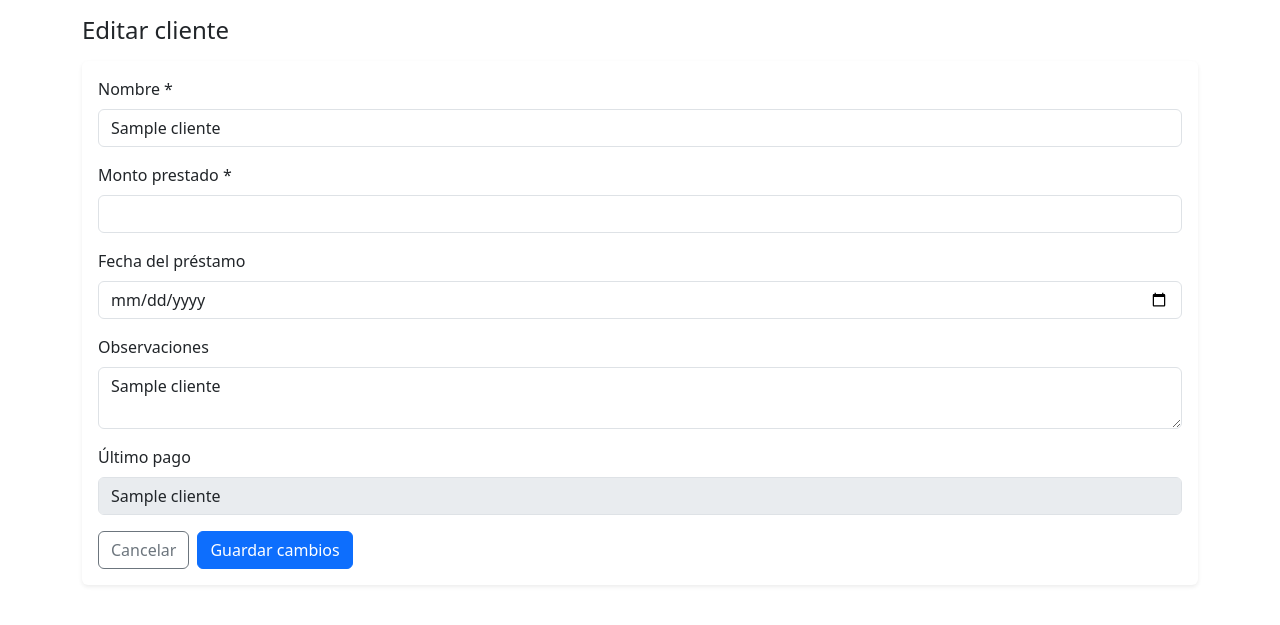
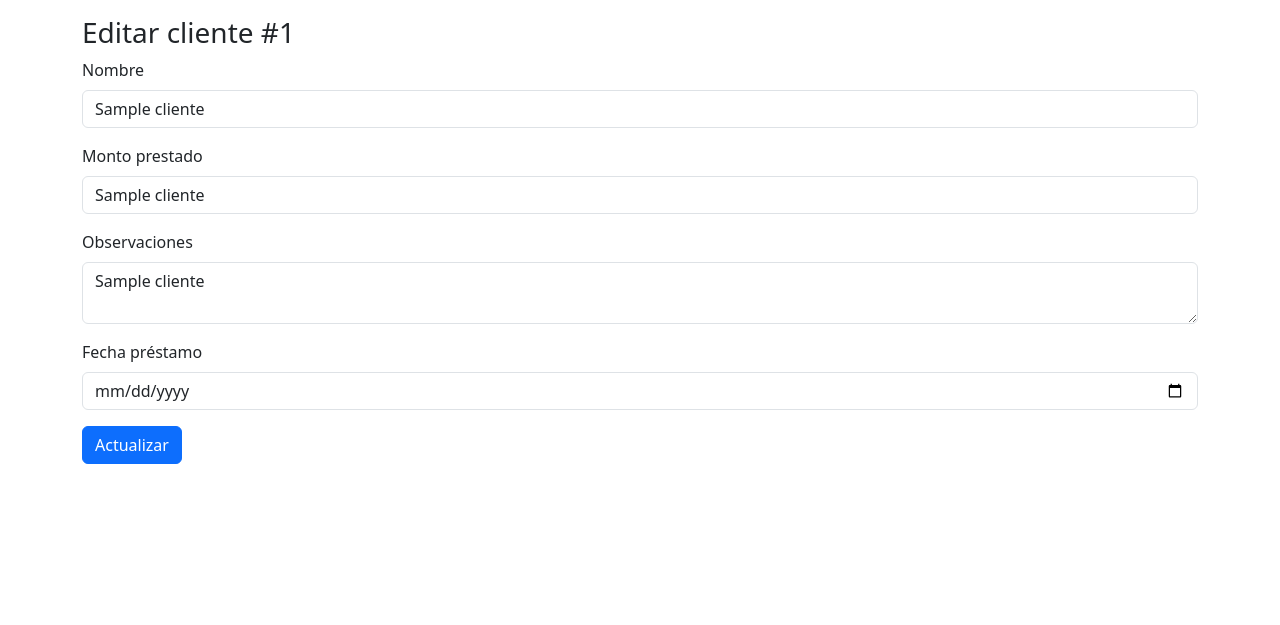
Before and after one commit to luisrobles062/ruta-cobros-app, a Flask app: page /clientes/1/editar in a window 1280 px wide. Shown: the part 56-681 px from the top of the page. Run offline with Flask 3, Linux system fonts and the light colour scheme; a user stored in the database is signed in; tables that the repository leaves empty hold one stand-in row (values such as "Sample post"); a database or web service that is not in the repository returns one stand-in record (values such as "Sample title"); data that the repository does not hold is empty; some libraries are stand-ins or nearby versions.

Commit message:
Update editar_cliente.html

```diff
--- a/templates/editar_cliente.html
+++ b/templates/editar_cliente.html
@@ -1,35 +1,23 @@
-{% extends "base.html" %}
-{% block title %}Editar cliente - Ruta de Cobros{% endblock %}
+{% extends 'base.html' %}
 {% block content %}
-<h1 class="h4 mb-3">Editar cliente</h1>
-<div class="card border-0 shadow-sm">
-  <div class="card-body">
-    <form method="POST" action="{{ url_for('cliente_editar', cliente_id=cliente[0]) }}">
+<h3>Editar cliente #{{ cliente[0] }}</h3>
+<form method="post">
   <div class="mb-3">
-        <label class="form-label">Nombre *</label>
-        <input name="nombre" class="form-control" required value="{{ cliente[1] }}">
+    <label class="form-label">Nombre</label>
+    <input class="form-control" name="nombre" value="{{ cliente[1] }}" required>
   </div>
   <div class="mb-3">
-        <label class="form-label">Monto prestado *</label>
-        <input name="monto_prestado" class="form-control" type="number" step="0.01" min="0" required value="{{ cliente[2] }}">
-      </div>
-      <div class="mb-3">
-        <label class="form-label">Fecha del préstamo</label>
-        <input name="fecha_prestamo" class="form-control" type="date" value="{{ cliente[5] }}">
+    <label class="form-label">Monto prestado</label>
+    <input class="form-control" name="monto_prestado" value="{{ cliente[2] }}" required>
   </div>
   <div class="mb-3">
     <label class="form-label">Observaciones</label>
-        <textarea name="observaciones" class="form-control" rows="2">{{ cliente[4] }}</textarea>
+    <textarea class="form-control" name="observaciones">{{ cliente[4] }}</textarea>
   </div>
   <div class="mb-3">
-        <label class="form-label">Último pago</label>
-        <input class="form-control" value="{{ cliente[6] or '-' }}" disabled>
+    <label class="form-label">Fecha préstamo</label>
+    <input type="date" class="form-control" name="fecha_prestamo" value="{{ cliente[5] }}">
   </div>
-      <div class="d-flex gap-2">
-        <a class="btn btn-outline-secondary" href="{{ url_for('home') }}">Cancelar</a>
-        <button class="btn btn-primary">Guardar cambios</button>
-      </div>
+  <button class="btn btn-primary">Actualizar</button>
 </form>
-  </div>
-</div>
 {% endblock %}
```
Lines whose indentation alone changed are shown as unchanged.
